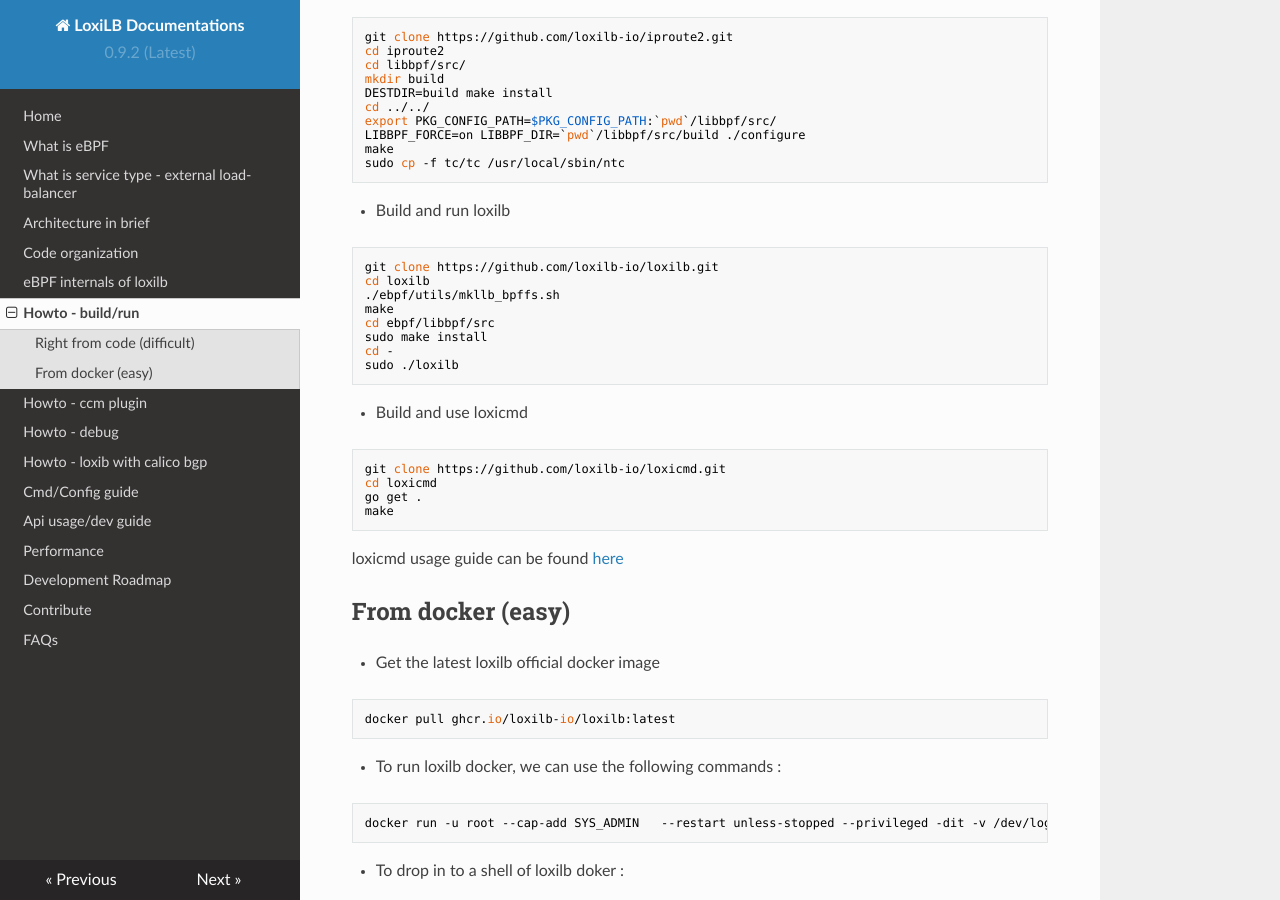
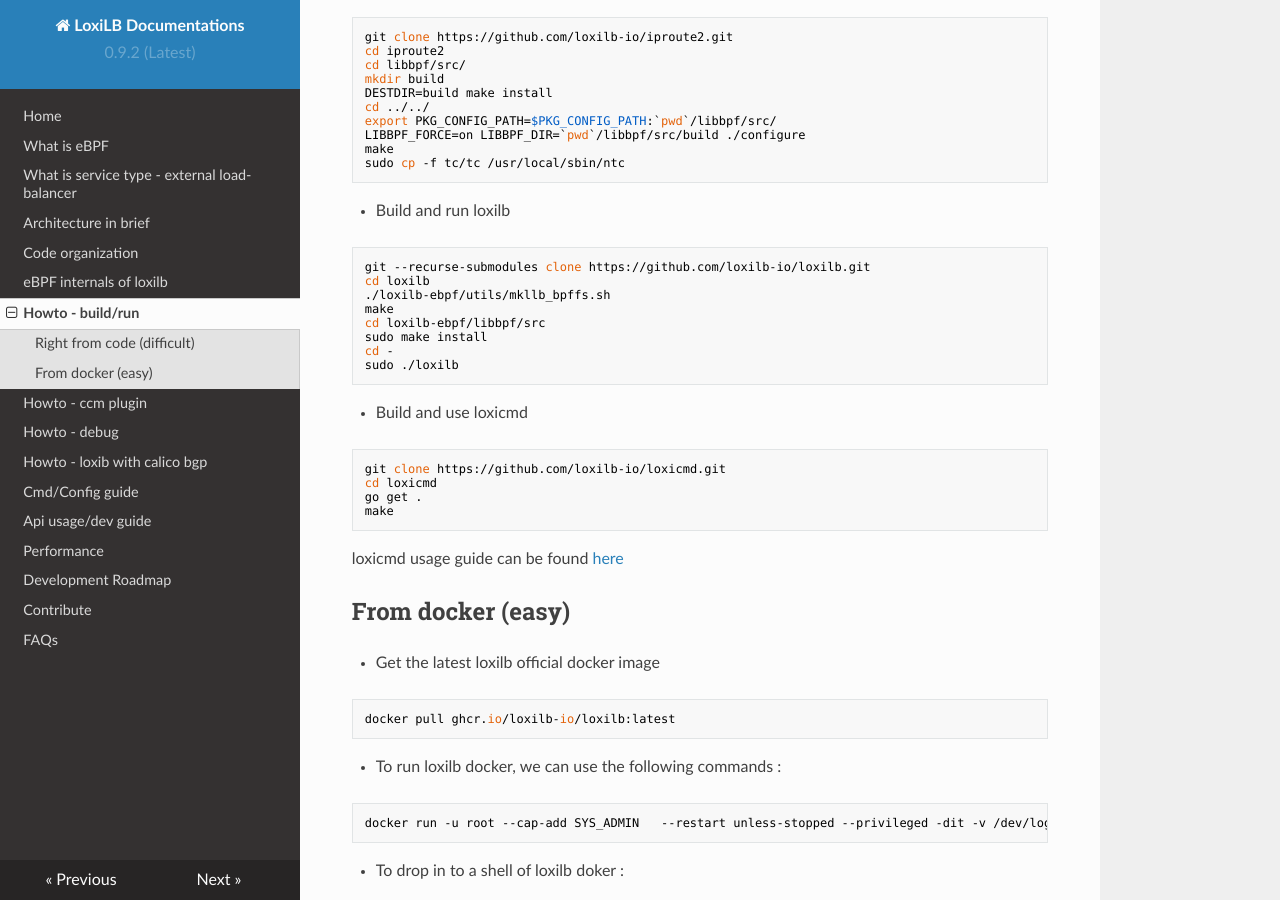
Before and after one commit to loxilb-io/loxilbdocs, an MkDocs documentation site: the page built from docs/run.md, in a window 1280 px wide and 900 px high, scrolled down 517 px. Built offline with MkDocs 1.6.1, drawn with Linux system fonts in a browser that asks for light colours; nearby versions of some CDN libraries.

Commit message:
Update run.md

````diff
--- a/docs/run.md
+++ b/docs/run.md
@@ -32,11 +32,11 @@
 * Build and run loxilb
 
 ```
-git clone https://github.com/loxilb-io/loxilb.git
+git --recurse-submodules clone https://github.com/loxilb-io/loxilb.git
 cd loxilb
-./ebpf/utils/mkllb_bpffs.sh
+./loxilb-ebpf/utils/mkllb_bpffs.sh
 make
-cd ebpf/libbpf/src
+cd loxilb-ebpf/libbpf/src
 sudo make install
 cd -
 sudo ./loxilb
````
